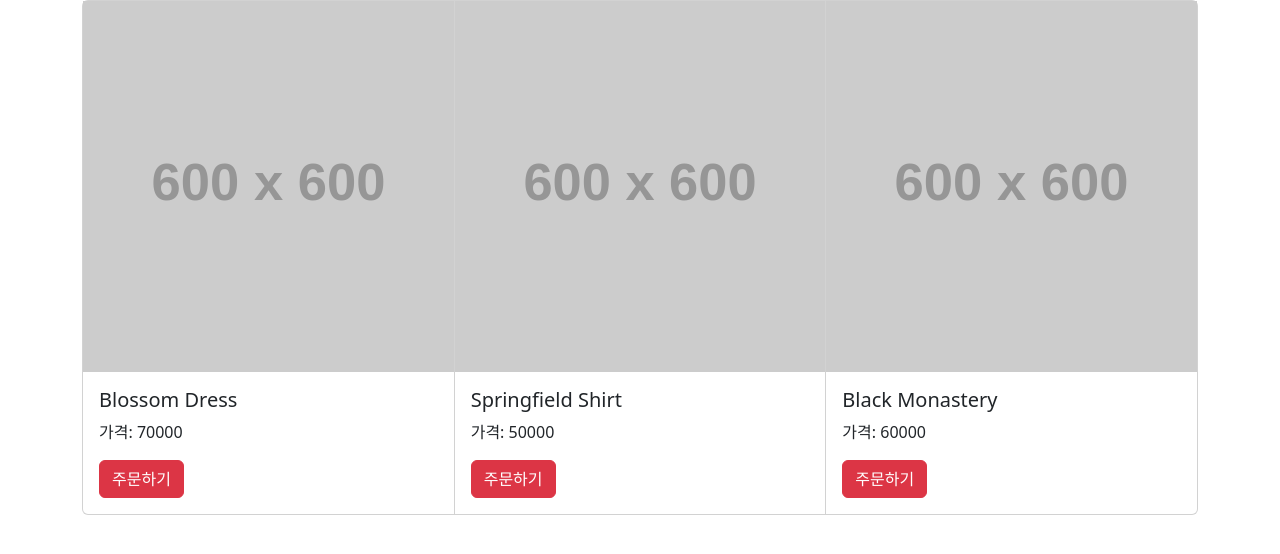
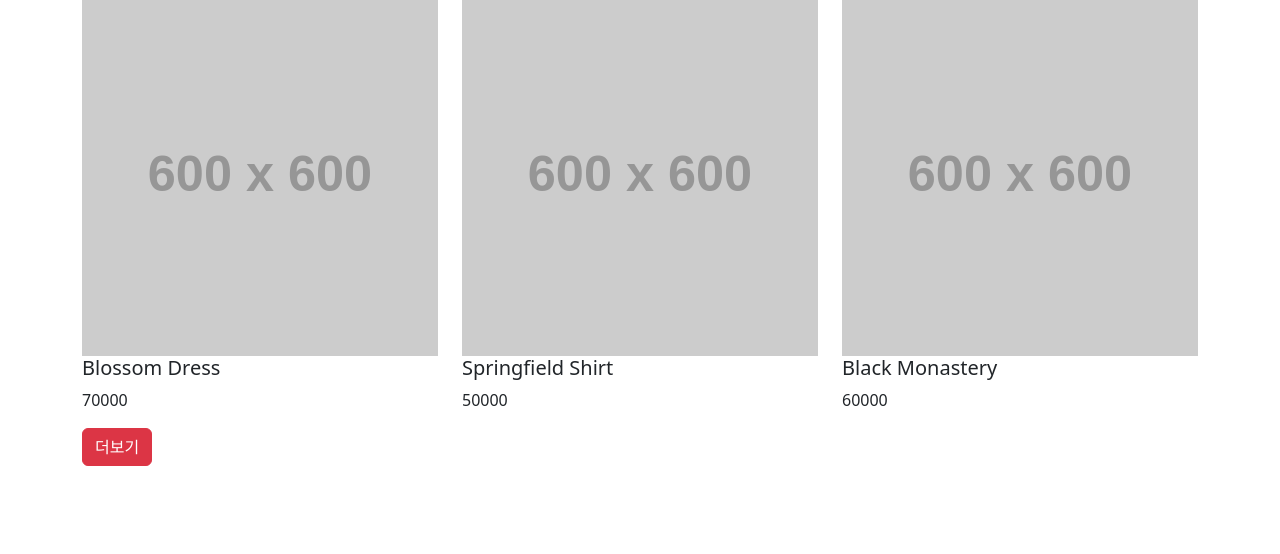
Before and after one commit to Junseok3608/jsNoOne, a plain HTML site: page list.html in a window 1280 px wide. Drawn offline with nearby package versions, Linux system fonts and the light colour scheme; placeholder pictures from the web are drawn by us.

Commit message:
FEAT: fix function card section

```diff
--- a/js/list.js
+++ b/js/list.js
@@ -1,4 +1,9 @@
-for (i = 0; i < document.querySelectorAll(".card-body h5").length; i++) {
-  document.querySelectorAll(".card-body h5")[i].innerHTML = products[i].title;
-  document.querySelectorAll(".card-body p")[i].innerHTML = `가격: ${products[i].price}`;
-}
+products.forEach((data) => {
+  const cardSectionLayout = `
+  <div class="col-sm-4">
+    <img src="https://via.placeholder.com/600" class="w-100" />
+    <h5>${data.title}</h5>
+    <p>${data.price}</p>
+  </div>`;
+  document.querySelector(".row").insertAdjacentHTML("beforeend", cardSectionLayout);
+});
--- a/list.html
+++ b/list.html
@@ -15,33 +15,12 @@
     <link rel="stylesheet" href="css/style.css" />
   </head>
   <body class="">
-    <div class="card-group container">
-      <div class="card">
-        <img src="https://via.placeholder.com/600" />
-        <div class="card-body">
-          <h5>Card title</h5>
-          <p>가격 : 70000</p>
-          <button class="btn btn-danger">주문하기</button>
-        </div>
-      </div>
-      <div class="card">
-        <img src="https://via.placeholder.com/600" />
-        <div class="card-body">
-          <h5>Card title</h5>
-          <p>가격 : 70000</p>
-          <button class="btn btn-danger">주문하기</button>
-        </div>
-      </div>
-      <div class="card">
-        <img src="https://via.placeholder.com/600" />
-        <div class="card-body">
-          <h5>Card title</h5>
-          <p>가격 : 70000</p>
-          <button class="btn btn-danger">주문하기</button>
-        </div>
-      </div>
+    <div class="container">
+      <div class="row"></div>
     </div>
-
+    <div class="container">
+      <button class="btn btn-danger">더보기</button>
+    </div>
     <script>
       var products = [
         { id: 0, price: 70000, title: "Blossom Dress" },
```
